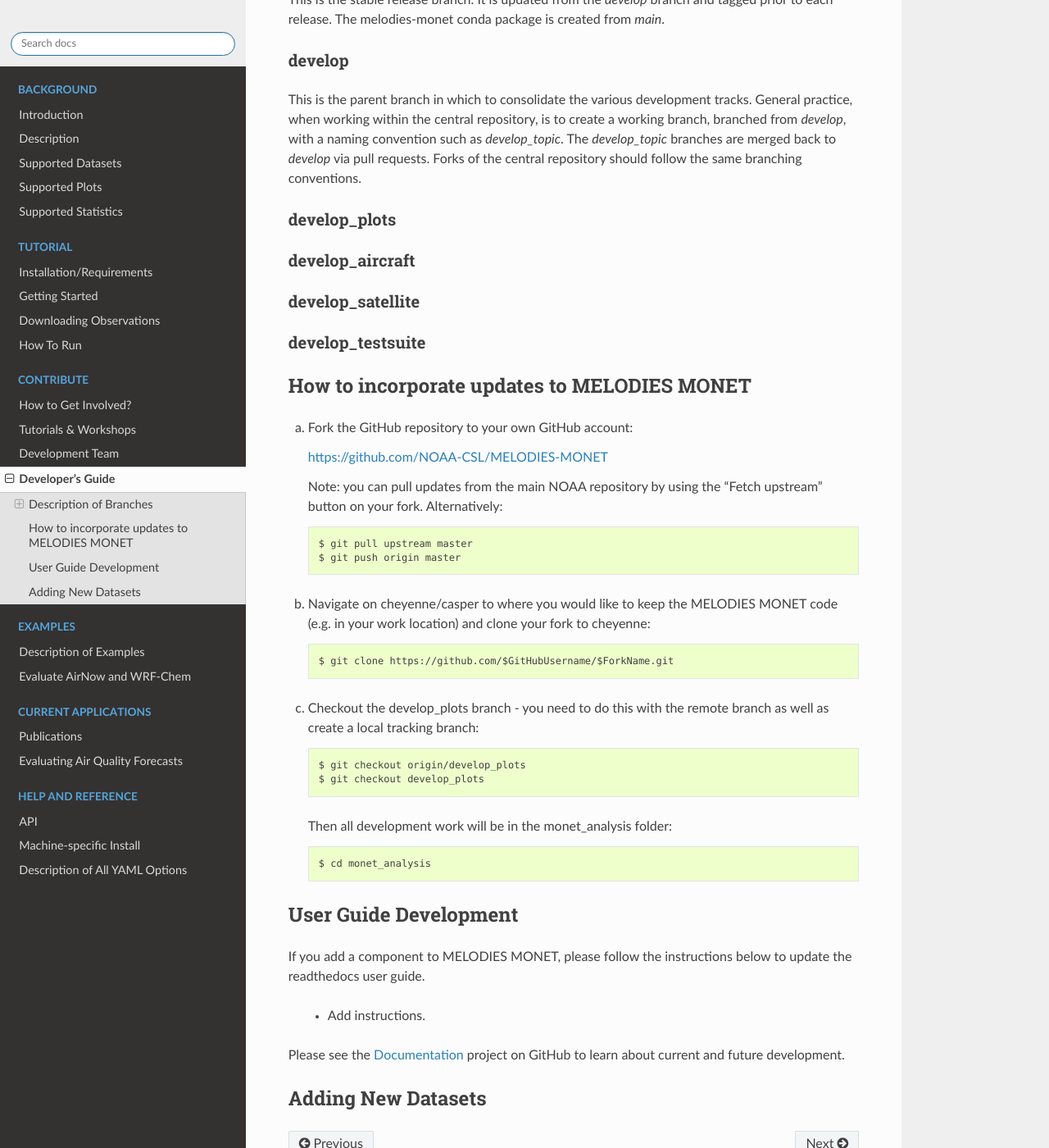
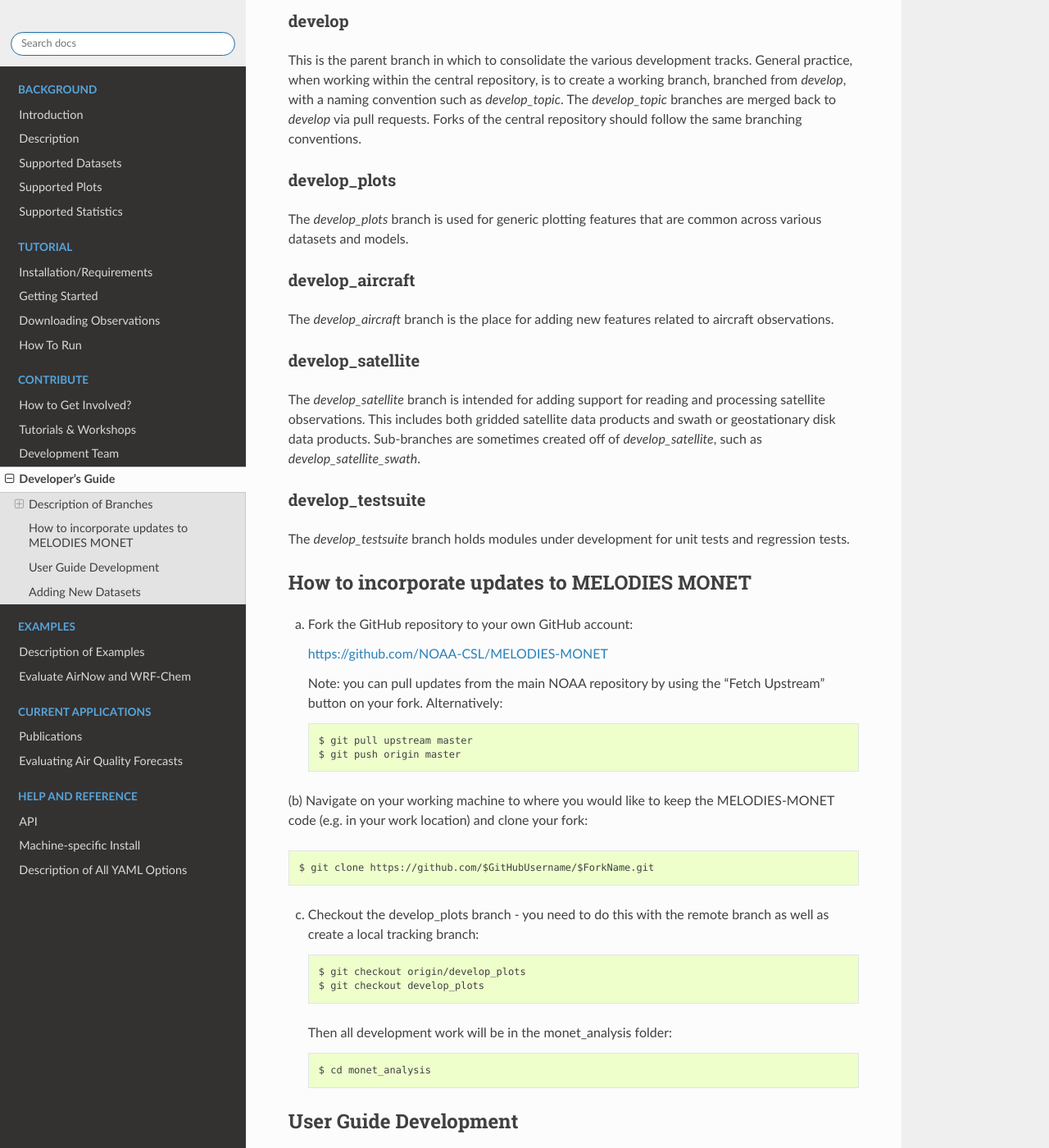
Before and after one commit to NOAA-CSL/MELODIES-MONET, a Sphinx documentation site: the page built from docs/develop/developers_guide.rst, in a window 1280 px wide and 1400 px high, scrolled down 374 px. Shown: the whole window at 82% size. Built offline with Sphinx 7.4.7 and the Read the Docs theme 2.0.0, drawn with Linux system fonts in a browser that asks for light colours; some of the changed text lies outside the part shown.

Commit message:
Added branch descriptions.

```diff
--- a/docs/develop/developers_guide.rst
+++ b/docs/develop/developers_guide.rst
@@ -30,16 +28,28 @@
 
 develop_plots
 _____________
+The *develop_plots* branch is used for generic plotting
+features that are common across various datasets and models.
 
 develop_aircraft
 ________________
+The *develop_aircraft* branch is the place
+for adding new features related to aircraft observations.
 
 develop_satellite
 _________________
+The *develop_satellite* branch is intended
+for adding support for reading and processing
+satellite observations.
+This includes both gridded satellite data products
+and swath or geostationary disk data products.
+Sub-branches are sometimes created off of *develop_satellite*,
+such as *develop_satellite_swath*.
 
 develop_testsuite
 _________________
-
+The *develop_testsuite* branch holds modules
+under development for unit tests and regression tests.
 
 
 How to incorporate updates to MELODIES MONET
@@ -50,12 +60,16 @@
 
     https://github.com/NOAA-CSL/MELODIES-MONET
 
-    Note: you can pull updates from the main NOAA repository by using the “Fetch upstream” button on your fork. Alternatively::
+    Note: you can pull updates from the main NOAA repository
+    by using the “Fetch Upstream” button on your fork.
+    Alternatively::
 
     $ git pull upstream master
     $ git push origin master
 
-(b) Navigate on cheyenne/casper to where you would like to keep the MELODIES MONET code (e.g. in your work location) and clone your fork to cheyenne::
+(b) Navigate on your working machine
+to where you would like to keep the MELODIES-MONET code
+(e.g. in your work location) and clone your fork::
 
     $ git clone https://github.com/$GitHubUsername/$ForkName.git
 
```
Also changed, not shown: other parts of docs/develop/developers_guide.rst (+0 -2 lines).
